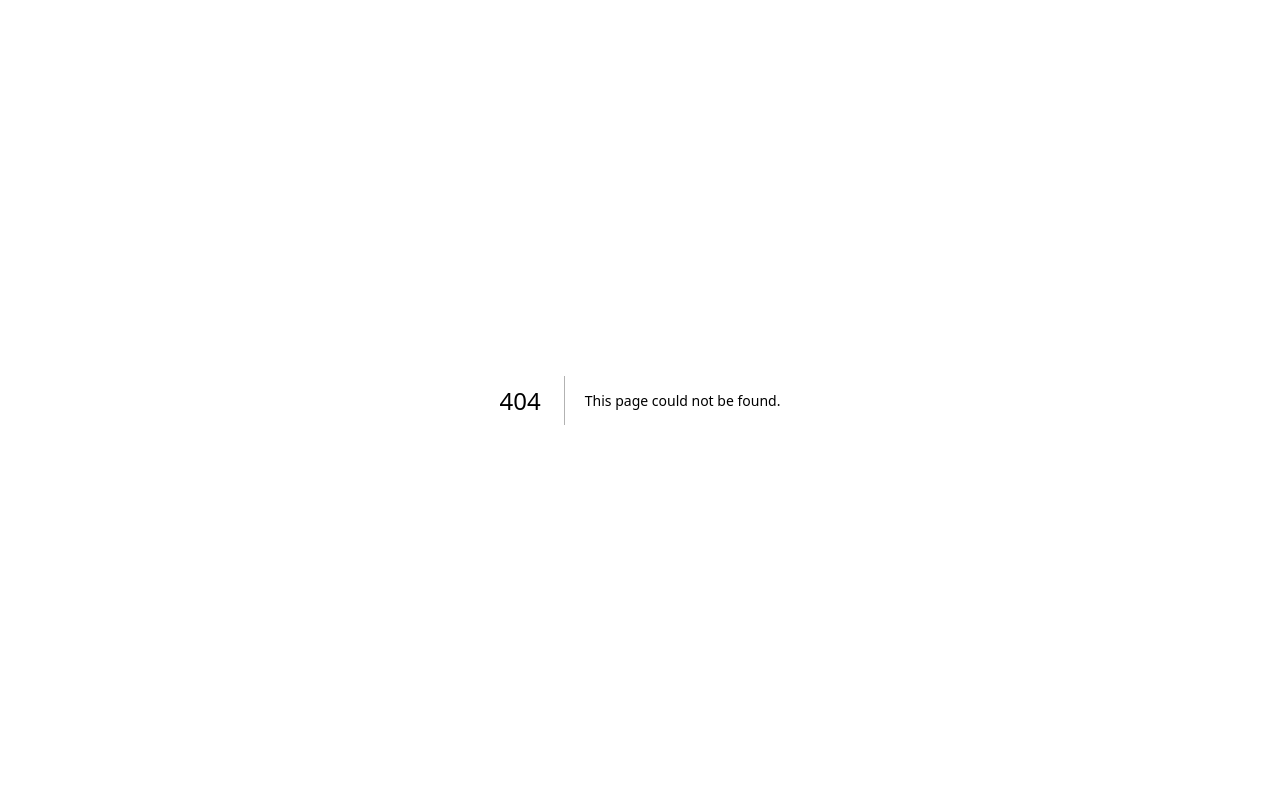
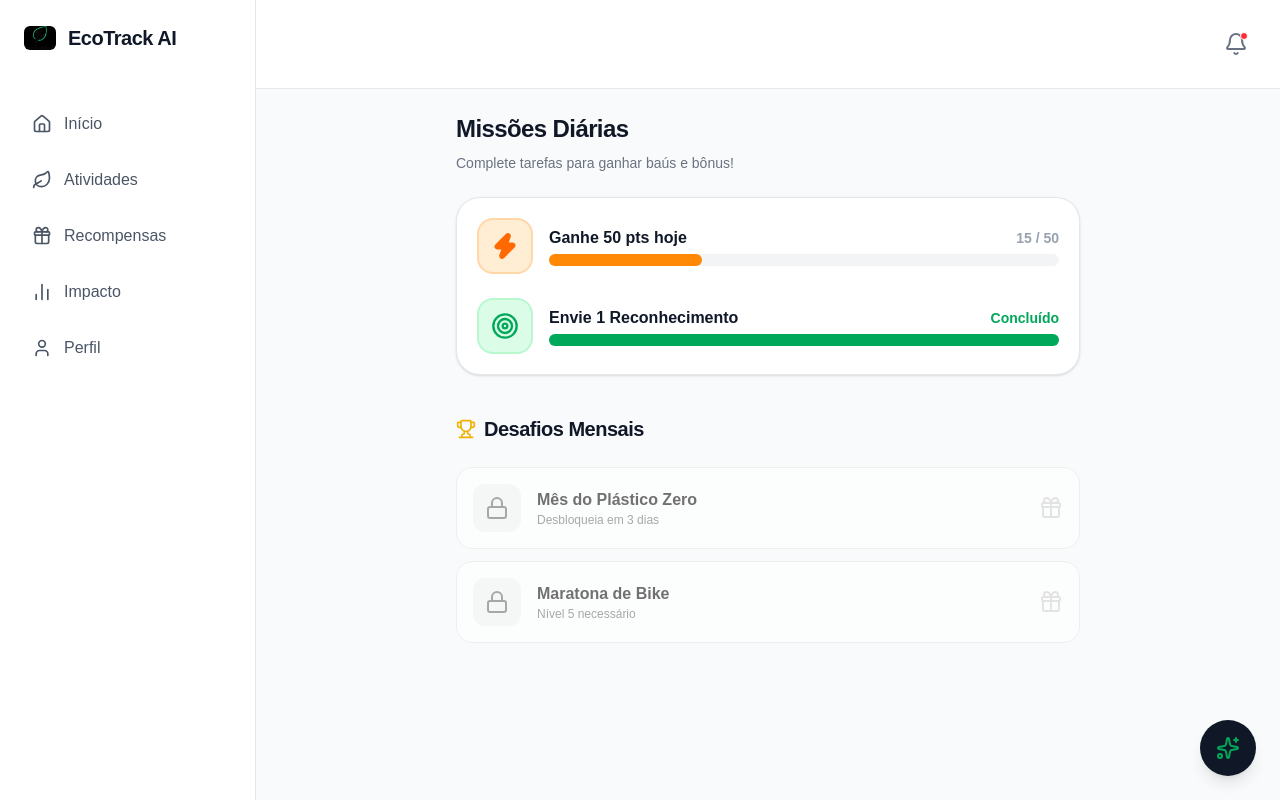
Before and after one commit to willarakaki/ecotrack-frontend, a Next.js app: page /challenges in a window 1280 px wide. Before the commit this address had no page. Built offline with nearby package versions, Linux system fonts and the light colour scheme.

Commit message:
feat(gamification): add badges, missions page and dynamic challenges

```diff
--- /dev/null
+++ b/src/app/(dashboard)/challenges/page.tsx
@@ -0,0 +1,88 @@
+"use client"
+
+import React from "react"
+import { Target, Zap, Gift, Trophy, Lock } from "lucide-react"
+import { Button } from "@/shared/ui/button"
+
+export default function ChallengesPage() {
+  return (
+    <div className="flex flex-col gap-6 p-4 md:p-6 w-full max-w-2xl mx-auto pb-24">
+
+      <div className="flex flex-col gap-2">
+        <h1 className="text-2xl font-bold text-gray-900 tracking-tight">Missões Diárias</h1>
+        <p className="text-sm text-gray-500">Complete tarefas para ganhar baús e bônus!</p>
+      </div>
+
+      {/* Missões Diárias */}
+      <div className="bg-white border border-gray-200 rounded-3xl p-5 shadow-sm flex flex-col gap-6">
+
+        <div className="flex items-center gap-4">
+          <div className="w-14 h-14 bg-orange-100 rounded-2xl border-2 border-orange-200 flex items-center justify-center">
+            <Zap size={28} className="text-orange-500 fill-orange-500" />
+          </div>
+          <div className="flex flex-col flex-1">
+            <div className="flex justify-between items-center mb-1">
+              <span className="font-bold text-gray-900">Ganhe 50 pts hoje</span>
+              <span className="text-sm font-bold text-gray-400">15 / 50</span>
+            </div>
+            <div className="w-full bg-gray-100 rounded-full h-3">
+              <div className="bg-orange-400 h-3 rounded-full w-[30%]"></div>
+            </div>
+          </div>
+        </div>
+
+        <div className="flex items-center gap-4">
+          <div className="w-14 h-14 bg-green-100 rounded-2xl border-2 border-green-200 flex items-center justify-center">
+            <Target size={28} className="text-[#00a859]" />
+          </div>
+          <div className="flex flex-col flex-1">
+            <div className="flex justify-between items-center mb-1">
+              <span className="font-bold text-gray-900">Envie 1 Reconhecimento</span>
+              <span className="text-sm font-bold text-[#00a859]">Concluído</span>
+            </div>
+            <div className="w-full bg-gray-100 rounded-full h-3">
+              <div className="bg-[#00a859] h-3 rounded-full w-full"></div>
+            </div>
+          </div>
+        </div>
+
+      </div>
+
+      <div className="flex flex-col gap-2 mt-4">
+        <h2 className="text-xl font-bold text-gray-900 tracking-tight flex items-center gap-2">
+          <Trophy size={20} className="text-yellow-500" /> Desafios Mensais
+        </h2>
+      </div>
+
+      {/* Desafios Mensais (Travados) */}
+      <div className="flex flex-col gap-3">
+        <div className="bg-white border border-gray-200 rounded-2xl p-4 flex items-center justify-between opacity-60 grayscale">
+          <div className="flex items-center gap-4">
+            <div className="bg-gray-100 p-3 rounded-xl">
+              <Lock size={24} className="text-gray-500" />
+            </div>
+            <div className="flex flex-col">
+              <span className="font-bold text-gray-900">Mês do Plástico Zero</span>
+              <span className="text-xs text-gray-500">Desbloqueia em 3 dias</span>
+            </div>
+          </div>
+          <Gift size={24} className="text-gray-300" />
+        </div>
+
+        <div className="bg-white border border-gray-200 rounded-2xl p-4 flex items-center justify-between opacity-60 grayscale">
+          <div className="flex items-center gap-4">
+            <div className="bg-gray-100 p-3 rounded-xl">
+              <Lock size={24} className="text-gray-500" />
+            </div>
+            <div className="flex flex-col">
+              <span className="font-bold text-gray-900">Maratona de Bike</span>
+              <span className="text-xs text-gray-500">Nível 5 necessário</span>
+            </div>
+          </div>
+          <Gift size={24} className="text-gray-300" />
+        </div>
+      </div>
+
+    </div>
+  )
+}
--- a/src/app/(dashboard)/home/page.tsx
+++ b/src/app/(dashboard)/home/page.tsx
@@ -2,11 +2,12 @@
 import React, { useState } from "react"
 import { AnimatedNumber } from "@/shared/ui/animated-number"
 import { useEcoStore } from "@/shared/store/use-eco-store"
-import { Leaf, Award, Heart, Target, Plus, Zap, BookOpen, ChevronRight, Flame } from "lucide-react"
+import { Leaf, Award, Heart, Target, Plus, Zap, BookOpen, ChevronRight, Flame, Bike } from "lucide-react"
 import { Button } from "@/shared/ui/button"
+import Link from "next/link"
 
 export default function DashboardPage() {
-  const { ecoPoints, individualCarbonSaved, companyCarbonSaved, feed, toggleLikeFeedItem, activeGoal, sendPeerPraise, dailyQuizCompleted, completeDailyQuiz, streakDays } = useEcoStore()
+  const { ecoPoints, individualCarbonSaved, companyCarbonSaved, feed, toggleLikeFeedItem, activeGoal, sendPeerPraise, dailyQuizCompleted, completeDailyQuiz, streakDays, acceptedWeeklyChallenge, setWeeklyChallenge } = useEcoStore()
   const [isPraiseModalOpen, setIsPraiseModalOpen] = useState(false)
   const [isQuizModalOpen, setIsQuizModalOpen] = useState(false)
 
@@ -84,12 +85,43 @@ export default function DashboardPage() {
       </div>
 
       {/* Campanhas e Desafios */}
-      <div className="bg-gradient-to-r from-blue-600 to-indigo-700 rounded-2xl p-5 text-white shadow-sm flex flex-col gap-2 relative overflow-hidden">
-        <Zap size={80} className="absolute -right-4 -top-4 opacity-10 text-white" />
-        <span className="bg-white/20 text-white text-xs font-bold px-2 py-1 rounded-md w-fit uppercase tracking-wider">Desafio da Semana</span>
-        <h3 className="font-bold text-lg mt-1">Semana Sem Papel 🌳</h3>
-        <p className="text-blue-100 text-sm">Não imprima nada até sexta-feira e ganhe +50 pts bônus de equipe!</p>
-      </div>
+      {acceptedWeeklyChallenge !== false && (
+        <div className="bg-gradient-to-r from-blue-600 to-indigo-700 rounded-2xl p-5 text-white shadow-sm flex flex-col gap-3 relative overflow-hidden">
+          <Bike size={80} className="absolute -right-4 -top-4 opacity-10 text-white" />
+          <div className="flex justify-between items-start z-10">
+            <span className="bg-white/20 text-white text-xs font-bold px-2 py-1 rounded-md uppercase tracking-wider">Desafio da Semana</span>
+          </div>
+
+          <div className="z-10">
+            <h3 className="font-bold text-lg mt-1">Mobilidade Ativa 🚴</h3>
+            <p className="text-blue-100 text-sm mt-1">Vá de Bike ou Metrô 3 dias seguidos nesta semana e ganhe <strong className="text-yellow-300">+200 pts bônus</strong>!</p>
+          </div>
+
+          {acceptedWeeklyChallenge === null ? (
+            <div className="flex gap-2 mt-2 z-10">
+              <Button onClick={() => setWeeklyChallenge(true)} className="flex-1 bg-white text-indigo-700 hover:bg-gray-100 font-bold">Aceitar Desafio</Button>
+              <Button onClick={() => setWeeklyChallenge(false)} variant="outline" className="flex-1 text-white border-white/30 hover:bg-white/10">Agora Não</Button>
+            </div>
+          ) : (
+            <div className="mt-2 z-10 flex flex-col gap-2">
+              <div>
+                <div className="flex justify-between text-xs font-bold mb-1">
+                  <span>Progresso</span>
+                  <span>1/3 Dias</span>
+                </div>
+                <div className="w-full bg-black/20 rounded-full h-2">
+                  <div className="bg-yellow-400 h-2 rounded-full w-1/3"></div>
+                </div>
+              </div>
+              <Link href="/challenges">
+                <Button variant="ghost" className="w-full text-white hover:bg-white/10 hover:text-white mt-1 h-8 text-xs font-bold border border-white/20">
+                  Ver todas as Missões
+                </Button>
+              </Link>
+            </div>
+          )}
+        </div>
+      )}
 
       {/* Micro-aprendizagem (Quiz) */}
       {!dailyQuizCompleted && (
--- a/src/app/(dashboard)/profile/page.tsx
+++ b/src/app/(dashboard)/profile/page.tsx
@@ -1,7 +1,7 @@
 "use client"
 
 import React, { useState } from "react"
-import { User, Mail, Building, Shield, LogOut, Settings } from "lucide-react"
+import { User, Mail, Building, Shield, LogOut, Settings, Award, Star, Zap, Coffee } from "lucide-react"
 import { Button } from "@/shared/ui/button"
 import Link from "next/link"
 
@@ -43,6 +43,36 @@ export default function ProfilePage() {
         </div>
       </div>
 
+      <div className="mb-6">
+        <h3 className="text-lg font-bold text-gray-900 tracking-tight mb-4 flex items-center gap-2">
+          <Award size={20} className="text-yellow-500" /> Quadro de Medalhas
+        </h3>
+
+        <div className="grid grid-cols-3 gap-4">
+          <div className="flex flex-col items-center gap-2">
+            <div className="w-16 h-16 rounded-2xl bg-yellow-100 border-2 border-yellow-400 flex items-center justify-center shadow-sm relative">
+              <Star size={32} className="text-yellow-500 fill-yellow-500" />
+              <div className="absolute -bottom-2 bg-yellow-500 text-white text-[9px] font-bold px-2 py-0.5 rounded-full border border-white">NV. 2</div>
+            </div>
+            <span className="text-xs font-bold text-gray-900 text-center leading-tight">Estrela ESG</span>
+          </div>
+
+          <div className="flex flex-col items-center gap-2">
+            <div className="w-16 h-16 rounded-2xl bg-orange-100 border-2 border-orange-400 flex items-center justify-center shadow-sm relative">
+              <Zap size={32} className="text-orange-500 fill-orange-500" />
+            </div>
+            <span className="text-xs font-bold text-gray-900 text-center leading-tight">10 Dias de Fogo</span>
+          </div>
+
+          <div className="flex flex-col items-center gap-2 opacity-40 grayscale">
+            <div className="w-16 h-16 rounded-2xl bg-gray-100 border-2 border-gray-300 flex items-center justify-center">
+              <Coffee size={32} className="text-gray-500" />
+            </div>
+            <span className="text-xs font-bold text-gray-600 text-center leading-tight">Zero Copos</span>
+          </div>
+        </div>
+      </div>
+
       <div className="bg-white border border-gray-200 rounded-2xl shadow-sm overflow-hidden mb-8">
         <div
           className="p-4 border-b border-gray-100 flex items-center justify-between hover:bg-gray-50 cursor-pointer transition-colors"
--- a/src/shared/store/use-eco-store.ts
+++ b/src/shared/store/use-eco-store.ts
@@ -26,6 +26,7 @@ interface EcoStore {
   activeGoal: { name: string; cost: number } | null
   dailyQuizCompleted: boolean
   streakDays: number
+  acceptedWeeklyChallenge: boolean | null
 
   addEcoPoints: (points: number, carbon: number, activityName: string) => void
   redeemReward: (cost: number, rewardName: string) => boolean
@@ -33,6 +34,7 @@ interface EcoStore {
   sendPeerPraise: (receiver: string, points: number, message: string, tag: string) => boolean
   toggleLikeFeedItem: (id: string) => void
   completeDailyQuiz: (points: number) => void
+  setWeeklyChallenge: (status: boolean | null) => void
 }
 
 export const useEcoStore = create<EcoStore>((set, get) => ({
@@ -43,6 +45,7 @@ export const useEcoStore = create<EcoStore>((set, get) => ({
   activeGoal: null,
   dailyQuizCompleted: false,
   streakDays: 12,
+  acceptedWeeklyChallenge: null,
   feed: [
     {
       id: "1",
@@ -142,5 +145,7 @@ export const useEcoStore = create<EcoStore>((set, get) => ({
       set({ dailyQuizCompleted: true })
       get().addEcoPoints(points, 0, "Quiz Diário")
     }
-  }
+  },
+
+  setWeeklyChallenge: (status) => set({ acceptedWeeklyChallenge: status })
 }))
```
